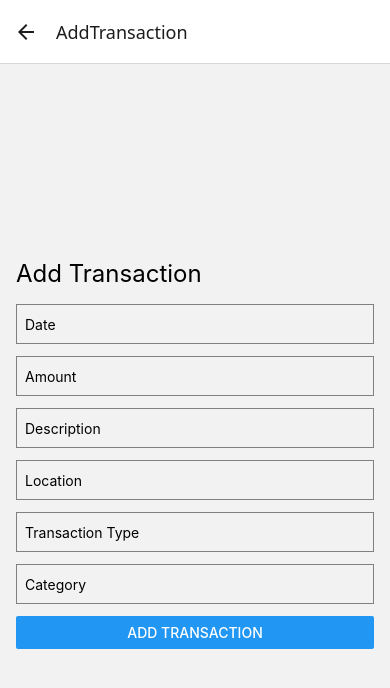
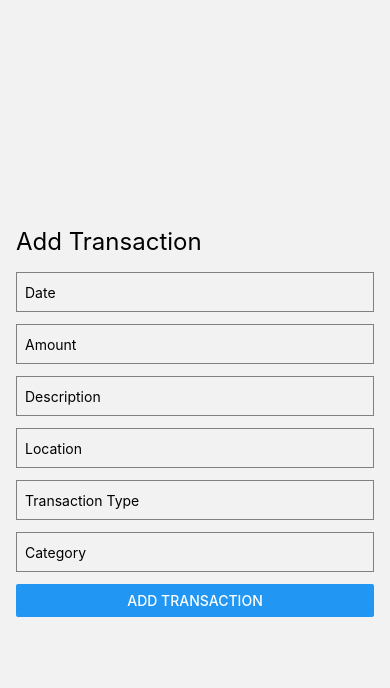
Before and after one commit to LalanaChami/Expense-Tracker, a React Native app: screen /AddTransaction in a window 390 px wide. Shown: the top 688 px of the page. Built offline with nearby package versions, Linux system fonts and the light colour scheme.

Commit message:
Removing the default header from the screens

```diff
--- a/navigation/AppNavigator.tsx
+++ b/navigation/AppNavigator.tsx
@@ -29,10 +29,10 @@ const AppNavigator = () => {
   return (
     <NavigationContainer>
       <Stack.Navigator initialRouteName="SignIn">
-        <Stack.Screen name="SignIn" component={SignInScreen} />
-        <Stack.Screen name="Dashboard" component={DashboardScreen} />
-        <Stack.Screen name="AddTransaction" component={AddTransactionScreen} />
-        <Stack.Screen name="TransactionDetails" component={TransactionDetailsScreen} />
+        <Stack.Screen name="SignIn" component={SignInScreen}  options={{ headerShown: false }}/>
+        <Stack.Screen name="Dashboard" component={DashboardScreen} options={{ headerShown: false }}/>
+        <Stack.Screen name="AddTransaction" component={AddTransactionScreen} options={{ headerShown: false }}/>
+        <Stack.Screen name="TransactionDetails" component={TransactionDetailsScreen} options={{ headerShown: false }}/>
       </Stack.Navigator>
     </NavigationContainer>
   );
```
